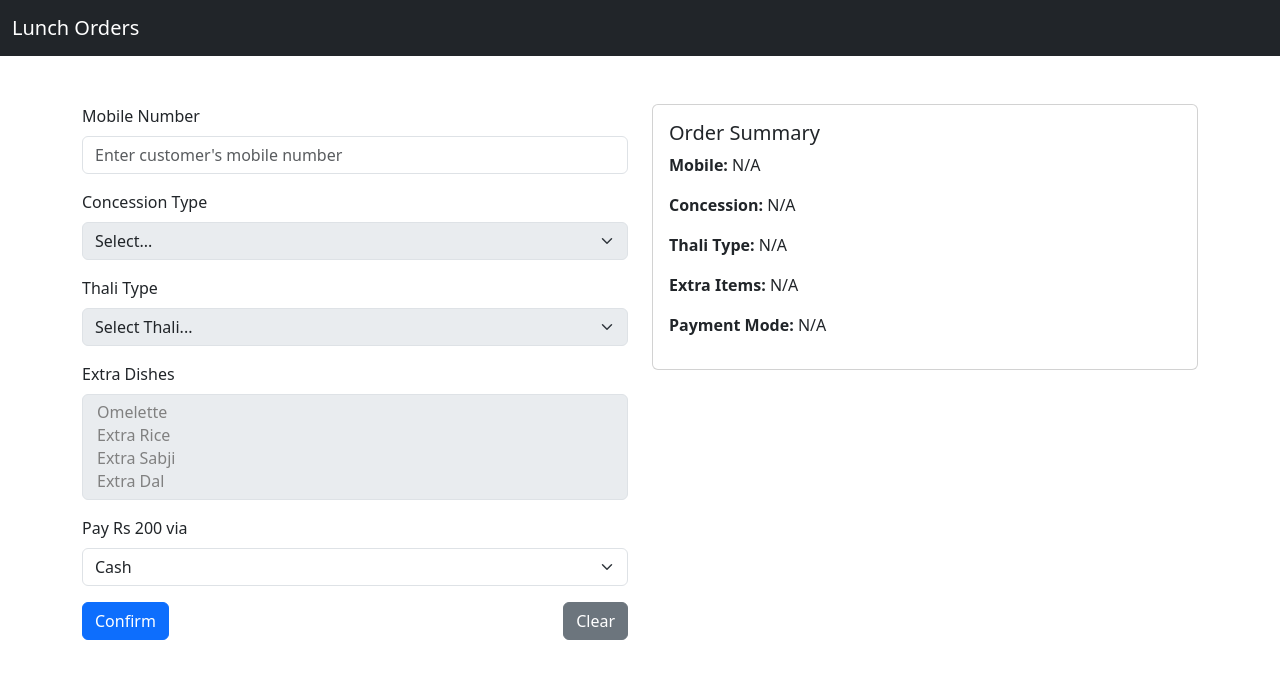
After one commit to aniruddha-stqc/canteen, a Django app: page /daily_lunch/ in a window 1280 px wide. The commit adds this page. Shown: the top 679 px of the page. Run offline with Django 5.2, Linux system fonts and the light colour scheme.

```diff
--- a/canteen/urls.py
+++ b/canteen/urls.py
@@ -26,4 +26,5 @@ urlpatterns = [
     path('admin/', admin.site.urls),
     path('order_list/', views.order_list, name='order_list'),
     path('generate_pdf/', views.generate_pdf, name='generate_pdf'),
+    path('daily_lunch/', views.daily_lunch, name='daily_lunch'),
 ]
--- /dev/null
+++ b/web/templates/orders/daily_lunch.html
@@ -0,0 +1,146 @@
+<!DOCTYPE html>
+<html lang="en">
+<head>
+    <meta charset="UTF-8">
+    <meta name="viewport" content="width=device-width, initial-scale=1.0">
+    <title>Daily Lunch Orders</title>
+    <link href="https://cdn.jsdelivr.net/npm/bootstrap@5.3.0-alpha1/dist/css/bootstrap.min.css" rel="stylesheet">
+    <script src="https://code.jquery.com/jquery-3.6.4.min.js"></script>
+</head>
+<body>
+    <nav class="navbar navbar-expand-lg navbar-dark bg-dark">
+        <div class="container-fluid">
+            <a class="navbar-brand" href="#">Lunch Orders</a>
+        </div>
+    </nav>
+
+    <div class="container mt-5">
+        <div class="row">
+            <!-- Left Side: Input Fields -->
+            <div class="col-md-6">
+                <form id="orderForm">
+                    <div class="mb-3">
+                        <label for="mobile" class="form-label">Mobile Number</label>
+                        <input type="text" class="form-control" id="mobile" placeholder="Enter customer's mobile number">
+                    </div>
+                    <div class="mb-3">
+                        <label for="concession" class="form-label">Concession Type</label>
+                        <select class="form-select" id="concession" disabled>
+                            <option value="">Select...</option>
+                            <option value="BOPT">BOPT</option>
+                            <option value="FREE">FREE</option>
+                        </select>
+                    </div>
+                    <div class="mb-3">
+                        <label for="thaliType" class="form-label">Thali Type</label>
+                        <select class="form-select" id="thaliType" disabled>
+                            <option value="">Select Thali...</option>
+                        </select>
+                    </div>
+                    <div class="mb-3">
+                        <label for="extraItems" class="form-label">Extra Dishes</label>
+                        <select class="form-select" id="extraItems" multiple disabled>
+                            <!-- Options populated dynamically -->
+                        </select>
+                    </div>
+                    <div class="mb-3">
+                        <label for="paymentMode" class="form-label">Pay Rs 200 via</label>
+                        <select class="form-select" id="paymentMode">
+                            <option value="CASH">Cash</option>
+                            <option value="BILL">Bill</option>
+                            <option value="WALL">Wallet</option>
+                        </select>
+                    </div>
+                    <div class="d-flex justify-content-between">
+                        <button type="button" id="confirmBtn" class="btn btn-primary">Confirm</button>
+                        <button type="reset" id="clearBtn" class="btn btn-secondary">Clear</button>
+                    </div>
+                </form>
+            </div>
+
+            <!-- Right Side: Preview Card -->
+            <div class="col-md-6">
+                <div class="card">
+                    <div class="card-body">
+                        <h5 class="card-title">Order Summary</h5>
+                        <p><strong>Mobile:</strong> <span id="summaryMobile">N/A</span></p>
+                        <p><strong>Concession:</strong> <span id="summaryConcession">N/A</span></p>
+                        <p><strong>Thali Type:</strong> <span id="summaryThali">N/A</span></p>
+                        <p><strong>Extra Items:</strong> <span id="summaryExtras">N/A</span></p>
+                        <p><strong>Payment Mode:</strong> <span id="summaryPaymentMode">N/A</span></p>
+                    </div>
+                </div>
+            </div>
+        </div>
+    </div>
+
+    <script>
+        $(document).ready(function () {
+            // Simulate thali and extra items from database
+            const thaliTypes = [
+                { value: "NV_Chicken", text: "Non-Veg Chicken" },
+                { value: "VG_Paneer", text: "Veg Paneer" }
+            ];
+
+            const extraItems = [
+                { value: "OML_", text: "Omelette" },
+                { value: "RIC_", text: "Extra Rice" },
+                { value: "SBJ_", text: "Extra Sabji" },
+                { value: "DAL_", text: "Extra Dal" }
+            ];
+
+            // Populate thali type dropdown
+            thaliTypes.forEach(thali => {
+                $('#thaliType').append(new Option(thali.text, thali.value));
+            });
+
+            // Populate extra items dropdown
+            extraItems.forEach(extra => {
+                $('#extraItems').append(new Option(extra.text, extra.value));
+            });
+
+            // Enable/disable fields based on conditions
+            $('#mobile').on('input', function () {
+                const mobile = $(this).val();
+                if (mobile.length === 10) {
+                    $('#concession').prop('disabled', false);
+                } else {
+                    $('#concession, #thaliType, #extraItems').prop('disabled', true).val('');
+                }
+            });
+
+            $('#thaliType').on('change', function () {
+                if ($(this).val()) {
+                    $('#extraItems').prop('disabled', false);
+                } else {
+                    $('#extraItems').prop('disabled', true).val('');
+                }
+            });
+
+            // Update the order summary
+            $('#orderForm').on('input change', function () {
+                $('#summaryMobile').text($('#mobile').val() || 'N/A');
+                $('#summaryConcession').text($('#concession').val() || 'N/A');
+                $('#summaryThali').text($('#thaliType option:selected').text() || 'N/A');
+                $('#summaryExtras').text(
+                    $('#extraItems option:selected').map(function () { return $(this).text(); }).get().join(', ') || 'N/A'
+                );
+                $('#summaryPaymentMode').text($('#paymentMode option:selected').text() || 'N/A');
+            });
+
+            // Handle confirm and clear buttons
+            $('#confirmBtn').click(function () {
+                alert('Order confirmed!');
+                $('#orderForm')[0].reset();
+                $('#summaryMobile, #summaryConcession, #summaryThali, #summaryExtras, #summaryPaymentMode').text('N/A');
+                $('#concession, #thaliType, #extraItems').prop('disabled', true);
+            });
+
+            $('#clearBtn').click(function () {
+                $('#summaryMobile, #summaryConcession, #summaryThali, #summaryExtras, #summaryPaymentMode').text('N/A');
+                $('#concession, #thaliType, #extraItems').prop('disabled', true);
+            });
+        });
+    </script>
+</body>
+</html>
--- a/web/views.py
+++ b/web/views.py
@@ -117,3 +117,13 @@ def generate_pdf(request):
     except Exception as e:
         # Handle any errors that occur during PDF generation
         return HttpResponse(f"An error occurred: {e}", status=500)
+
+
+
+# View to display all orders
+def daily_lunch(request):
+    # Retrieve all orders from the database
+    orders = Order.objects.all()
+
+    # Pass orders to the template
+    return render(request, 'orders/daily_lunch.html', {'orders': orders})
```
Also changed, not shown: web/templates/orders/order_sheet.html (deleted, +0 -94 lines), db.sqlite3, web/templates/orders/order_pdf.html (line endings or trailing spaces).
